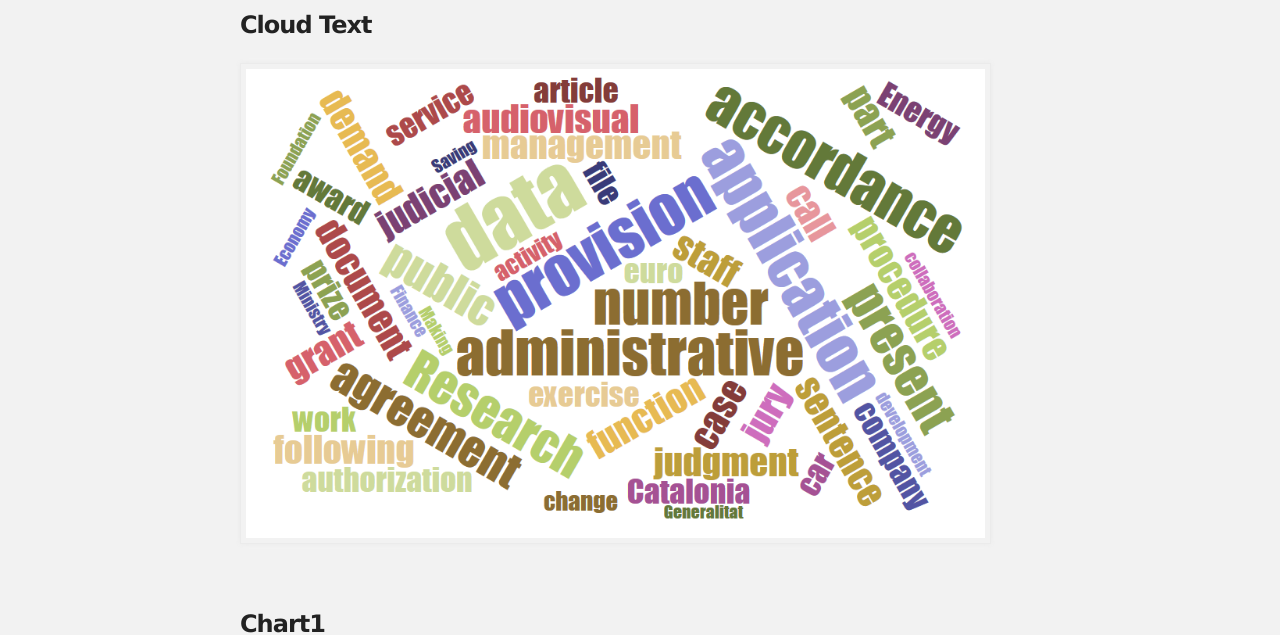
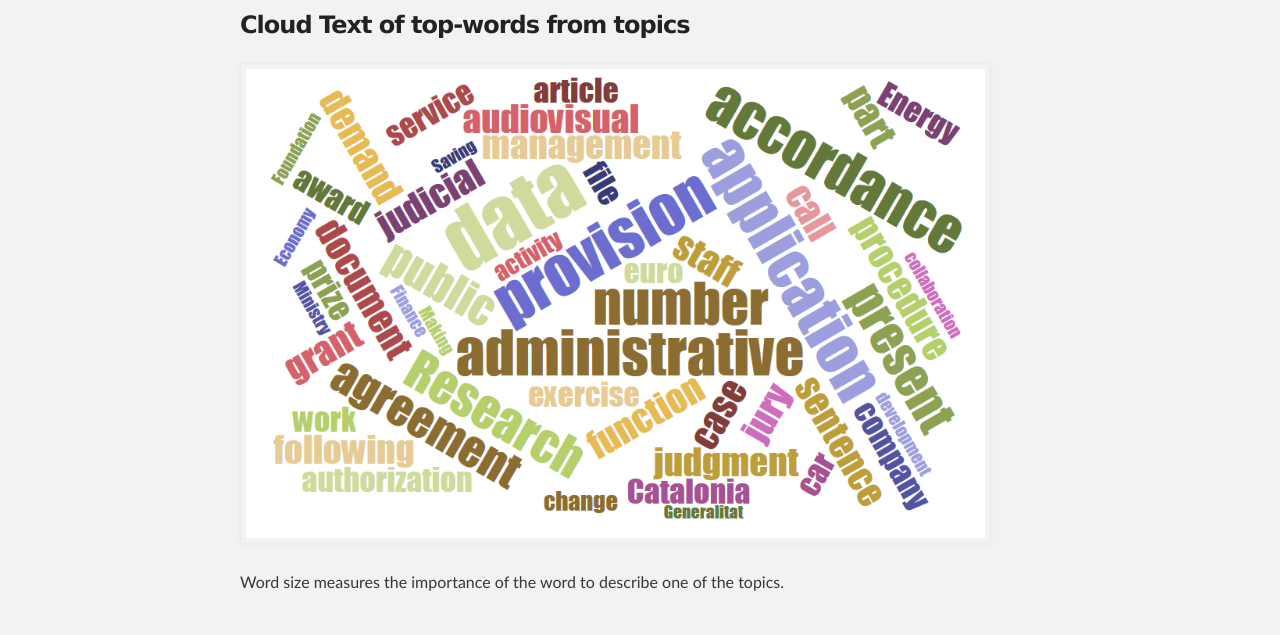
Before and after one commit to open-dogc/open-dogc.github.io, a plain HTML site: page visualization.html in a window 1280 px wide. Shown: the part 172-807 px from the top of the page. Drawn offline with nearby package versions, Linux system fonts and the light colour scheme.

Commit message:
Update visualization.html

```diff
--- a/visualization.html
+++ b/visualization.html
@@ -34,8 +34,9 @@
 			<span class="anchor" id="visualization"></span>
 			<div class="section">
 				<h2>Visualization</h2>
-        <h3>Cloud Text</h3>
+        <h3>Cloud Text of top-words from topics</h3>
 				<img src="topics_DOGC.PNG">
+				<p>Word size measures the importance of the word to describe one of the topics.</p>
 				<!-- Introdueixo un iframe per ficar el gràfic aqui dins -->
 				<iframe src="plot_topics.html" style="width: 960px; height: 600px;"></iframe>
 				<iframe src="radar.html" style="width: 1000px; height: 600px;"></iframe>
```
